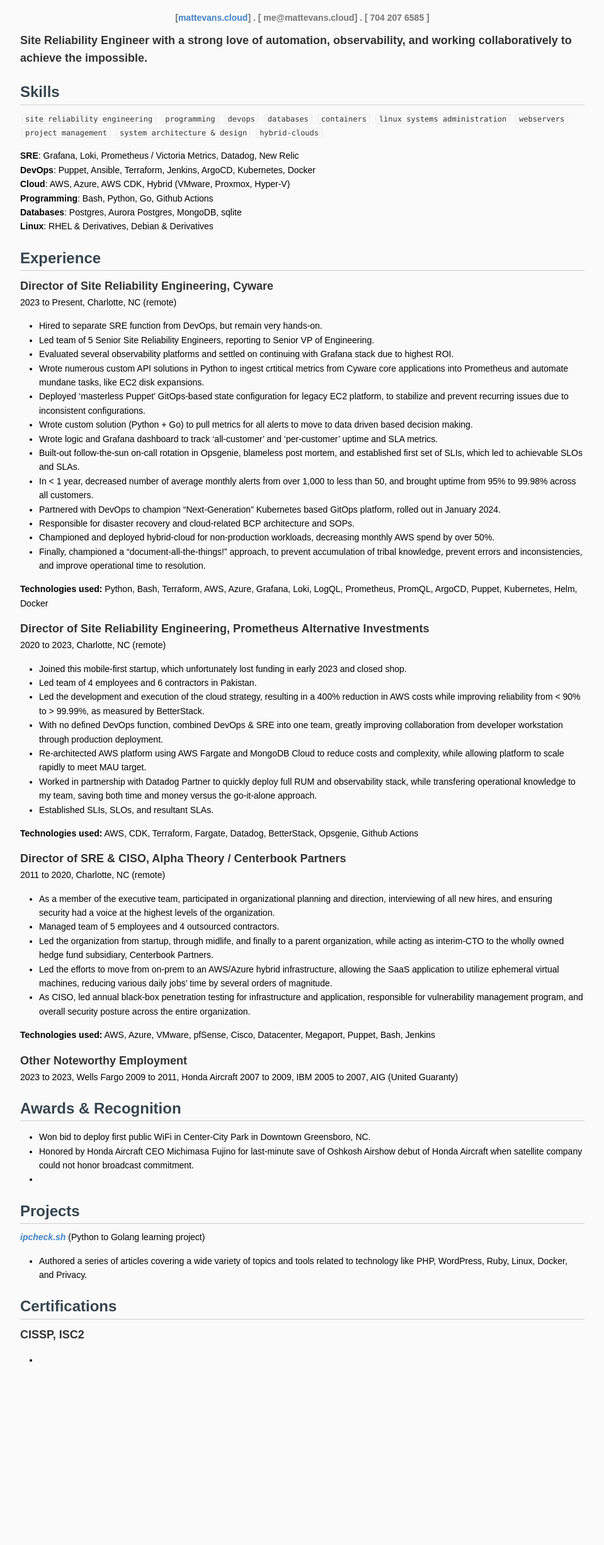
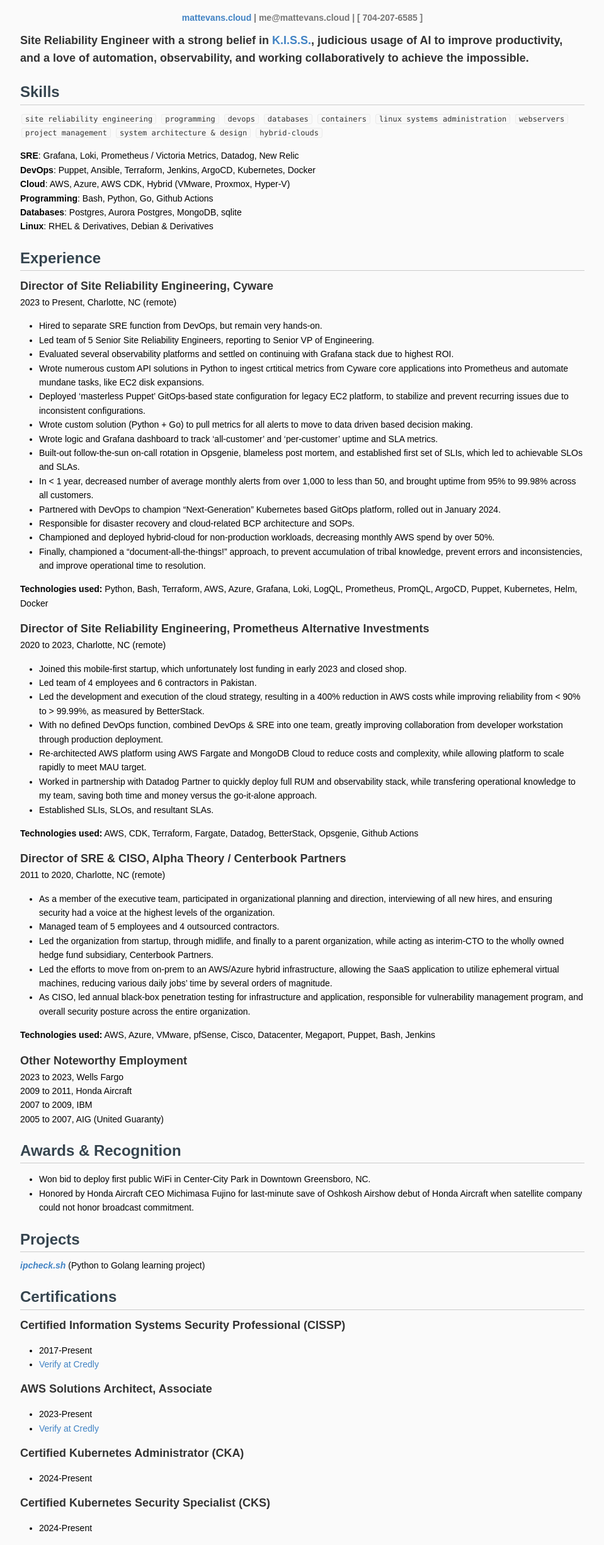
Before and after one commit to x86txt/x86txt.github.io, a plain HTML site: page index.html in a window 1280 px wide. Shown: the part 127-2580 px from the top of the page at 63% size, without its empty margins (141-1100 px from the left). Before the commit the page ends 2342 px from the top, so only its background shows below. Drawn offline with Linux system fonts and the light colour scheme.

Commit message:
chore: Update site description in README.md

```diff
--- a/index.html
+++ b/index.html
@@ -35,13 +35,16 @@ LogQL" />
 <h1 class="title">Matthew Evans</h1>
 <p class="author">Matthew Evans</p>
 </header>
-<h6 id="mattevans.cloud-.-memattevans.cloud-.-704-207-6585">[<a
-href="https://mattevans.cloud">mattevans.cloud</a>] . [
-me@mattevans.cloud] . [ 704 207 6585 ]</h6>
+<h6 id="mattevans.cloud-memattevans.cloud-704-207-6585"><a
+href="https://mattevans.cloud">mattevans.cloud</a> | me@mattevans.cloud
+| [ 704-207-6585 ]</h6>
 <h3
-id="site-reliability-engineer-with-a-strong-love-of-automation-observability-and-working-collaboratively-to-achieve-the-impossible.">Site
-Reliability Engineer with a strong love of automation, observability,
-and working collaboratively to achieve the impossible.</h3>
+id="site-reliability-engineer-with-a-strong-belief-in-k.i.s.s.-judicious-usage-of-ai-to-improve-productivity-and-a-love-of-automation-observability-and-working-collaboratively-to-achieve-the-impossible.">Site
+Reliability Engineer with a strong belief in <a
+href="https://en.wikipedia.org/wiki/KISS_principle">K.I.S.S.</a>,
+judicious usage of AI to improve productivity, and a love of automation,
+observability, and working collaboratively to achieve the
+impossible.</h3>
 <h2 id="skills">Skills</h2>
 <p><code>site reliability engineering</code> <code>programming</code>
 <code>devops</code> <code>databases</code> <code>containers</code>
@@ -147,8 +150,10 @@ overall security posture across the entire organization.</li>
 <p><strong>Technologies used:</strong> AWS, Azure, VMware, pfSense,
 Cisco, Datacenter, Megaport, Puppet, Bash, Jenkins</p>
 <h3 id="other-noteworthy-employment">Other Noteworthy Employment</h3>
-<p>2023 to 2023, Wells Fargo 2009 to 2011, Honda Aircraft 2007 to 2009,
-IBM 2005 to 2007, AIG (United Guaranty)</p>
+<p>2023 to 2023, Wells Fargo<br />
+2009 to 2011, Honda Aircraft<br />
+2007 to 2009, IBM<br />
+2005 to 2007, AIG (United Guaranty)</p>
 <h2 id="awards-recognition">Awards &amp; Recognition</h2>
 <ul>
 <li>Won bid to deploy first public WiFi in Center-City Park in Downtown
@@ -156,20 +161,37 @@ Greensboro, NC.</li>
 <li>Honored by Honda Aircraft CEO Michimasa Fujino for last-minute save
 of Oshkosh Airshow debut of Honda Aircraft when satellite company could
 not honor broadcast commitment.</li>
-<li></li>
 </ul>
 <h2 id="projects">Projects</h2>
 <p><strong><a href="https://ipcheck.sh"><em>ipcheck.sh</em></a></strong>
 (Python to Golang learning project)</p>
+<h2 id="certifications">Certifications</h2>
+<h3
+id="certified-information-systems-security-professional-cissp">Certified
+Information Systems Security Professional (CISSP)</h3>
 <ul>
-<li>Authored a series of articles covering a wide variety of topics and
-tools related to technology like PHP, WordPress, Ruby, Linux, Docker,
-and Privacy.</li>
+<li>2017-Present</li>
+<li><a
+href="https://www.credly.com/badges/0e9019e7-545f-4243-9d8f-83c14c4dea7a/public_url">Verify
+at Credly</a></li>
 </ul>
-<h2 id="certifications">Certifications</h2>
-<h3 id="cissp-isc2">CISSP, ISC2</h3>
+<h3 id="aws-solutions-architect-associate">AWS Solutions Architect,
+Associate</h3>
 <ul>
-<li></li>
+<li>2023-Present</li>
+<li><a
+href="https://www.credly.com/badges/560a4d43-a9c9-43dd-8d2c-dc17b4c0f5e3/public_url">Verify
+at Credly</a></li>
+</ul>
+<h3 id="certified-kubernetes-administrator-cka">Certified Kubernetes
+Administrator (CKA)</h3>
+<ul>
+<li>2024-Present</li>
+</ul>
+<h3 id="certified-kubernetes-security-specialist-cks">Certified
+Kubernetes Security Specialist (CKS)</h3>
+<ul>
+<li>2024-Present</li>
 </ul>
 </body>
 </html>
```
Also changed, not shown: 1 other file.
